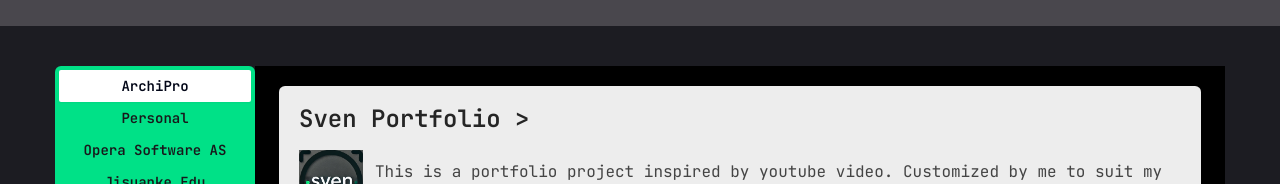
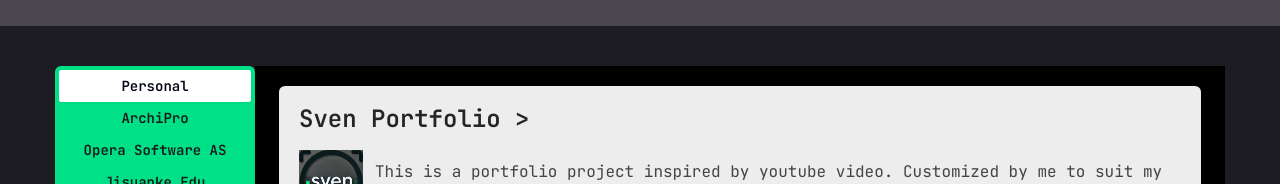
Before and after one commit to ziwenwang1994/sven-portfolio, a Next.js app: page /projects in a window 1280 px wide. Shown: the part 166-350 px from the top of the page. Built offline with nearby package versions, Linux system fonts and the light colour scheme.

Commit message:
Sort projects to prioritize "Personal" category in Projects component

```diff
--- a/components/Projects.jsx
+++ b/components/Projects.jsx
@@ -15,7 +15,12 @@
       if (acc?.includes(curr)) return acc;
       acc.push(curr);
       return acc;
-    }, []);
+    }, [])
+    .sort((a, b) => {
+      if (a === "Personal") return -1;
+      if (b === "Personal") return 1;
+      return 0;
+    });
   return (
     <main>
       <Tabs className="flex-wrap lg:flex hidden" defaultValue={tabList[0]}>
```
